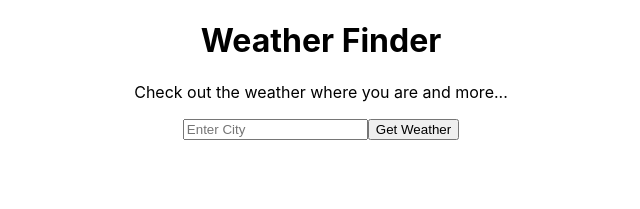
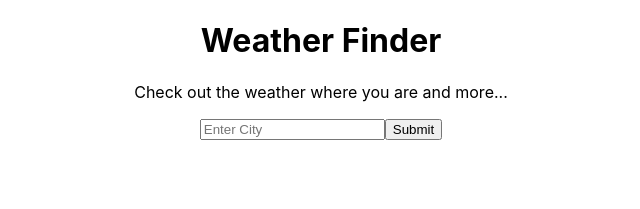
Before and after one commit to AlHood77/React_Weather_API_app, a React (Create React App) app: page / in a window 1280 px wide. Shown: the top 209 px of the page, without its empty margins (319-959 px from the left). Built offline with nearby package versions, Linux system fonts and the light colour scheme; no server answers.

Commit message:
cleaning up idents

```diff
--- a/src/components/Form.js
+++ b/src/components/Form.js
@@ -41,8 +41,8 @@ class Form extends Component {
                     placeholder="Enter City"
                     onChange={this.handleCityChange}
                 />
-
-                <button>Get Weather</button>
+               <input type="submit" value="Submit" />
+                {/* <button>Get Weather</button> */}
             </form>
         );
     }
```
Also changed, not shown: src/containers/WeatherContainer.js (+0 -11 lines).
